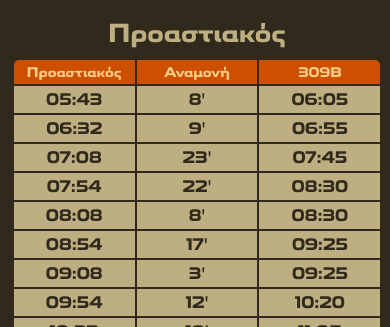
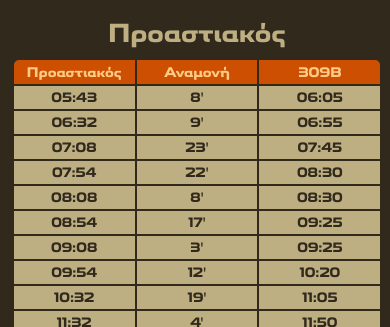
Before and after one commit to Cyber-Senri/Train-Bus-Combos, a plain HTML site: page index.html in a window 390 px wide. Both pictures are taken after a click on the button "Show Schedule". Shown: the part 517-844 px from the top of the page. Drawn offline with Linux system fonts and the light colour scheme.

Commit message:
fixed font size

```diff
--- a/mobile.css
+++ b/mobile.css
@@ -183,5 +183,5 @@ table td
     border-color: var(--c3);
     padding: 4px;
     text-align: center;
-    font-size: 16px;
+    font-size: small;
 }
```
